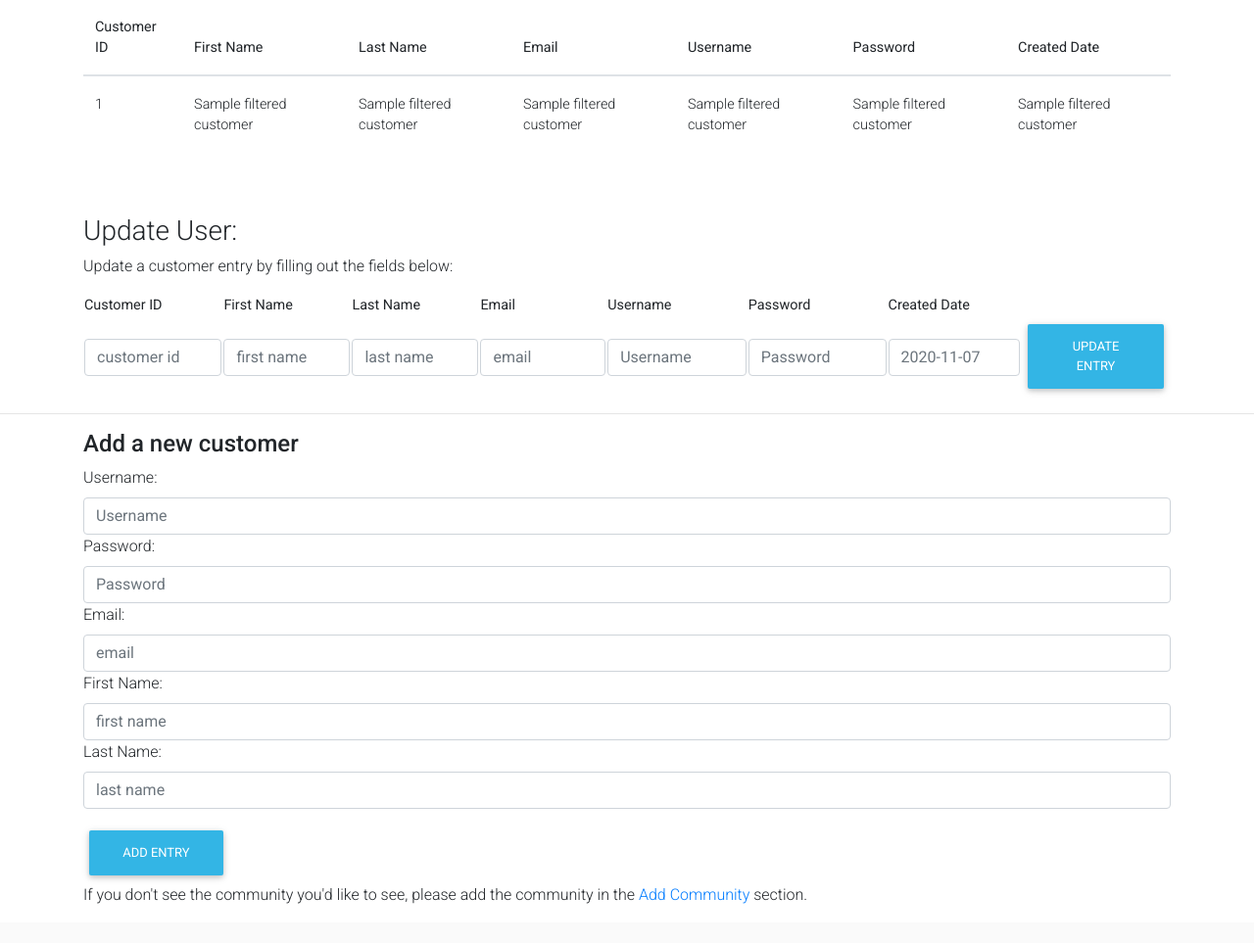
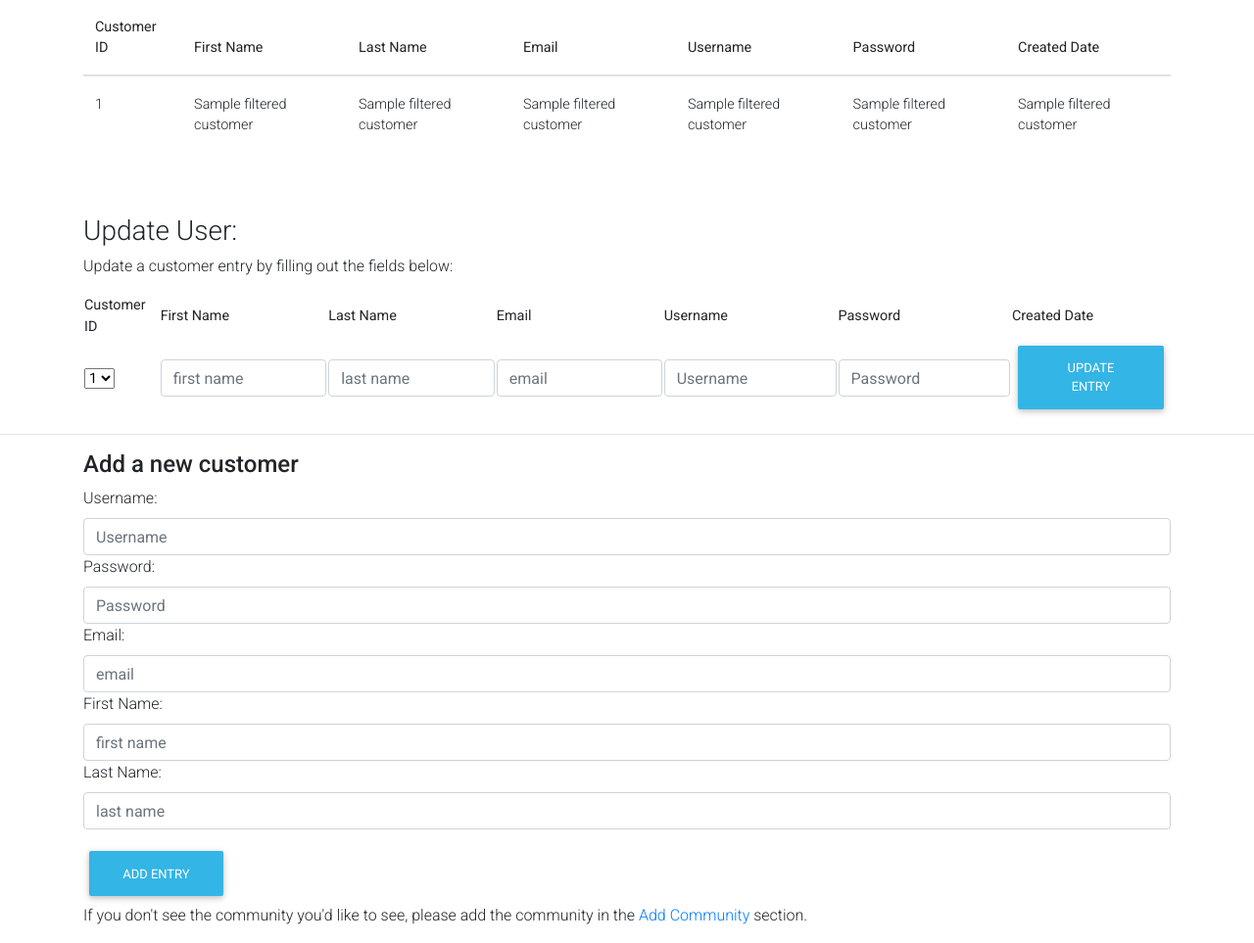
Before and after one commit to longmach/DiagonAlley, a Flask app: template templates/customer.html in a window 1280 px wide. Shown: the part 473-1436 px from the top of the page at 98% size. Before the commit the page ends 1396 px from the top, so only its background shows below. Run offline with Flask 2, Linux system fonts and the light colour scheme; the template is opened without the code that fills it: most values are stand-ins (such as "Sample title", 1, 10 or a date in 2020); some libraries are stand-ins or nearby versions.

Commit message:
took out create date from customer update form, took out input field for customer ID. added dropdown and backend logic for customers.

```diff
--- a/app.py
+++ b/app.py
@@ -18,21 +18,22 @@ def home():
 # customer
 @app.route("/customer", methods=["POST", "GET"])
 def customer():
-    # thought process:
-    # have the customer table show up every time the page is GET requested to reflect changes made
-    # redirect after update/delete/insert to show changed in DB
+    getCustomerIDQuery ="SELECT customers.customer_ID from customers"
+    created_date = datetime.date(datetime.now())
     db_connection = connect_to_database()
     if request.method == "GET":
         getAllQuery = "SELECT * from customers"
         result = execute_query(db_connection, getAllQuery).fetchall()
-        return render_template("customer.html", customers = result)
+        customerIDres = execute_query(db_connection, getAllQuery).fetchall()
+        return render_template("customer.html", customers = result, customerIDres= customerIDres)
     elif request.method == "POST" and "searchByCustomerFirstName" in request.form:
         f_name = request.form['searchByCustomerFirstName']
         l_name = request.form['searchByCustomerLastName']
         filteredSelectQuery = "SELECT * FROM customers WHERE first_name = %s AND last_name = %s"
         data = (f_name, l_name)
         result = execute_query(db_connection, filteredSelectQuery, data).fetchall()
-        return render_template("customer.html", filteredCustomer = result)
+        customerIDres = execute_query(db_connection, getAllQuery).fetchall()
+        return render_template("customer.html", filteredCustomer = result, customerIDres= customerIDres)
     # update works finally
     elif request.method == "POST" and "updateCustomer" in request.form:
         cid = request.form["customer_ID"]
@@ -41,7 +42,6 @@ def customer():
         email = request.form['email']
         username = request.form['username']
         password = request.form['password']
-        created_date = request.form['createDateUser']
         updateQuery= "UPDATE customers SET first_name = %s, last_name = %s, email = %s, username = %s, password = %s, created_date = %s WHERE customer_ID = %s;"
         data = (f_name, l_name, email, username, password, created_date, cid)
         result = execute_query(db_connection, updateQuery, data).fetchall()
@@ -54,9 +54,6 @@ def customer():
         email = request.form['email']
         username = request.form['username']
         password = request.form['password']
-        #add created date automatically
-        created_date = datetime.date(datetime.now())
-        # took out convert(date, getdate()) but feel free to fit it in there if you can get it to work
         insertQuery = "INSERT INTO customers (first_name, last_name, email, username, password, created_date) VALUES (%s, %s, %s, %s, %s, %s);"
         data = (f_name, l_name, email, username, password, created_date)
         result = execute_query(db_connection, insertQuery, data).fetchall()
--- a/templates/customer.html
+++ b/templates/customer.html
@@ -126,13 +126,18 @@
                 <tbody>
                     <tr>
                         <form action="#" method="POST">
-                            <td><input type="text" class="form-control" id="firstName" placeholder="customer id" name="customer_ID"></td>
+                            <td>
+                                <select  name="customer_ID" id="customer_ID" >
+                                    {% for c in customerIDres %}
+                                    <option value= "{{c[0]}}">{{c[0]}}</option>
+                                    {% endfor %}
+                                </select>
+                            </td>
                             <td><input type="text" class="form-control" id="firstName" placeholder="first name" name="first_name"></td>
                             <td><input type="text" class="form-control" id="lastName" placeholder="last name" name="last_name"></td>
                             <td><input type="text" class="form-control" id="email" placeholder="email" name="email"></td>
                             <td><input type="text" class="form-control" id="username" placeholder="Username" name="username"></td>
                             <td><input type="text" class="form-control" id="password" placeholder="Password" name="password"></td>
-                            <td><input type="text" class="form-control" id="createdDate" placeholder="2020-11-07" name="createDateUser"> </td>
                             <div class="container">
                                 <td><button type="submit" data-align="center" class="btn btn-info mb-2" name="updateCustomer">Update Entry</button></td>
                             </div>
--- a/templates/purchaseOrder.html
+++ b/templates/purchaseOrder.html
@@ -142,16 +142,12 @@
                     <div class="form-group">
 
                         <label for="customerID" class="align-center">Customer ID</label>
-                        <!-- <input type="text" name="customerID" id="customerID" placeholder="Enter just id number."> -->
                         <select  name="customerID" id="customerID" >
                             {% for c in customerID %}
                             <option value= "{{c[0]}}">{{c[0]}}</option>
                             {% endfor %}
                         </select>
                         <br>
-                        <!-- <label for="orderDate" class="align-center">Order Date</label>
-                        <input type="text" class="form-control" id="orderDate" placeholder="Order Date Format: 2020-11-07" name="orderDate">
-     -->
                     </div>
                     <div class="order">
                         <button type="submit" data-align="center" class="btn btn-info mb-2" name="insertPurchaseOrder">Add Entry</button>
```
